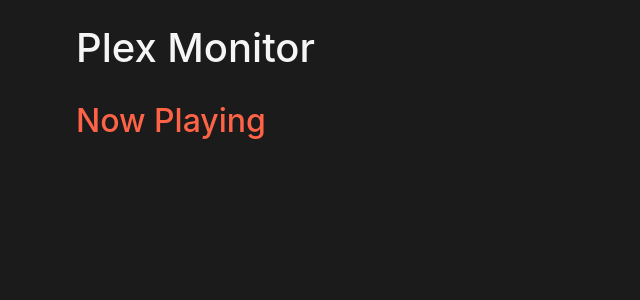
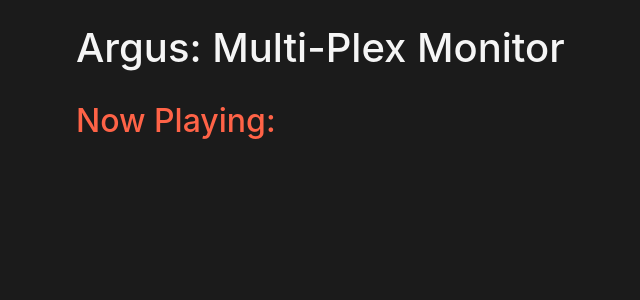
Before and after one commit to morganzero/Argus, a Flask app: page / in a window 1280 px wide. Shown: the top 300 px of the page, without its empty margins (9-649 px from the left). Run offline with Flask 3, Linux system fonts and the light colour scheme; data that the repository does not hold is empty; parts of the project's set-up code (start-up, migrations or seed data) failed here and were passed over; some libraries are stand-ins or nearby versions.

Commit message:
Update index.html

```diff
--- a/templates/index.html
+++ b/templates/index.html
@@ -3,7 +3,7 @@
 <head>
     <meta charset="UTF-8">
     <meta name="viewport" content="width=device-width, initial-scale=1.0">
-    <title>Plex Monitor</title>
+    <title>Argus Dashboard: Multi-Plex Monitor</title>
     <link rel="stylesheet" href="https://stackpath.bootstrapcdn.com/bootstrap/4.3.1/css/bootstrap.min.css">
     <style>
         body {
@@ -42,8 +42,8 @@
 </head>
 <body>
     <div class="container">
-        <h1 class="my-4">Plex Monitor</h1>
-        <h2 class="section-header">Now Playing</h2>
+        <h1 class="my-4">Argus: Multi-Plex Monitor</h1>
+        <h2 class="section-header">Now Playing:</h2>
         <div id="content"></div>
     </div>
 
```
